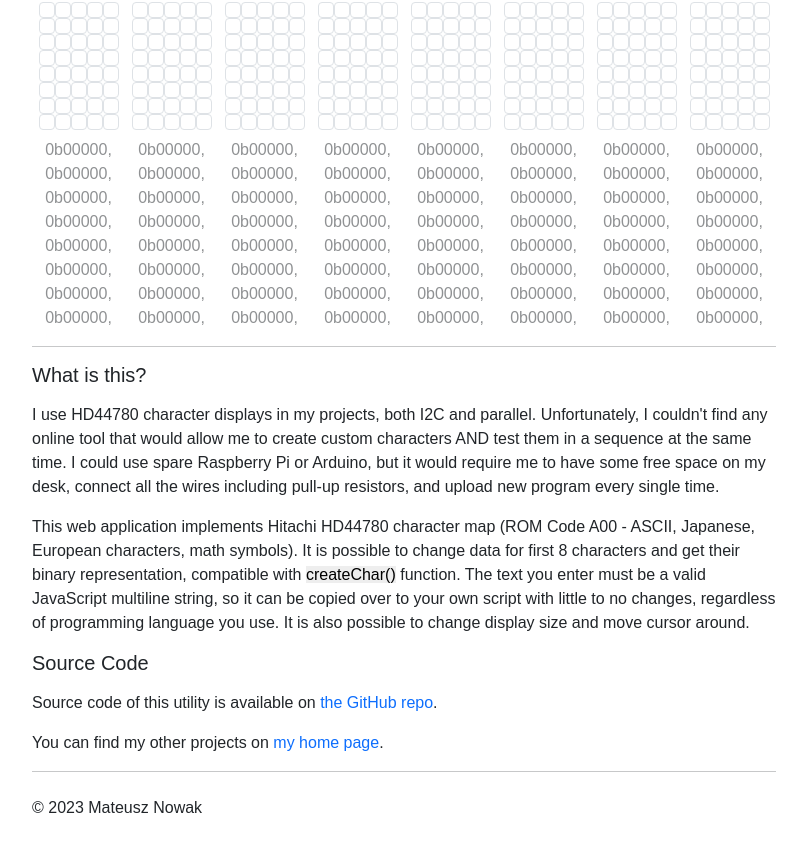
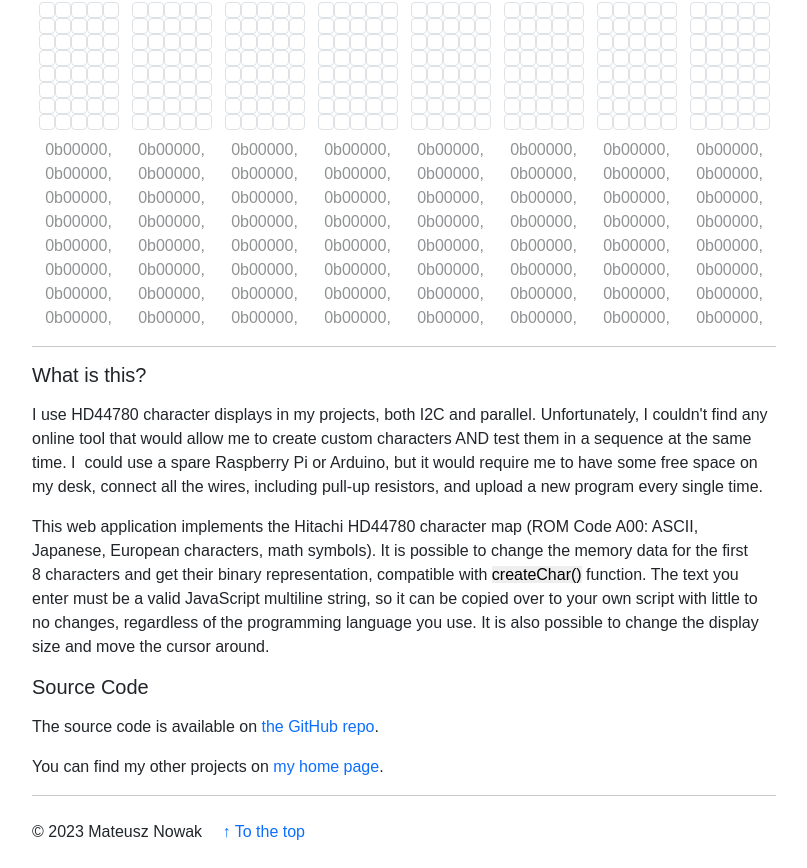
Before and after one commit to mateusznowakdev/charlcd-designer, a React (Vite) app: page / in a window 1280 px wide. Shown: the part 609-1477 px from the top of the page, without its empty margins (236-1043 px from the left). Before the commit the page ends 1453 px from the top, so only its background shows below. Built offline with nearby package versions, Linux system fonts and the light colour scheme; a web font is replaced by a local one.

Commit message:
Update page structure to match the home page

```diff
--- a/index.html
+++ b/index.html
@@ -1,19 +1,17 @@
 <!doctype html>
 <html lang="en">
   <head>
-    <meta charset="UTF-8" />
+    <meta charset="utf-8" />
     <meta
       name="description"
       content="Create custom characters for HD44780 and test live in a sequence on a freely resizable canvas"
     />
     <meta name="viewport" content="width=device-width, initial-scale=1.0" />
-    <title>Character LCD Designer</title>
+    <title>Character LCD Designer &mdash; Mateusz Nowak</title>
   </head>
   <body>
     <header class="container-fluid my-4">
-      <a class="home" href="https://mateusznowak.dev" target="_blank"
-        >Back to Home Page</a
-      >
+      <a class="home" href="https://mateusznowak.dev">Back to Home Page</a>
       <h1>Character LCD Designer</h1>
     </header>
     <main class="container-fluid my-4">
@@ -22,39 +20,44 @@
       <hr />
       <h2>What is this?</h2>
       <p>
-        I use HD44780 character displays in my projects, both I2C and parallel.
-        Unfortunately, I couldn't find any online tool that would allow me to
-        create custom characters AND test them in a sequence at the same time. I
-        could use spare Raspberry Pi or Arduino, but it would require me to have
-        some free space on my desk, connect all the wires including pull-up
-        resistors, and upload new program every single time.
+        I&nbsp;use HD44780 character displays in my projects, both I2C and
+        parallel. Unfortunately, I&nbsp;couldn't find any online tool that would
+        allow me to create custom characters AND test them in a&nbsp;sequence at
+        the same time. I&nbsp; could use a&nbsp;spare Raspberry Pi or Arduino,
+        but it would require me to have some free space on my desk, connect all
+        the wires, including pull-up resistors, and upload a&nbsp;new program
+        every single time.
       </p>
       <p>
-        This web application implements Hitachi HD44780 character map (ROM Code
-        A00 - ASCII, Japanese, European characters, math symbols). It is
-        possible to change data for first 8 characters and get their binary
-        representation, compatible with <code>createChar()</code> function. The
-        text you enter must be a valid JavaScript multiline string, so it can be
-        copied over to your own script with little to no changes, regardless of
-        programming language you use. It is also possible to change display size
-        and move cursor around.
+        This web application implements the Hitachi HD44780 character map (ROM
+        Code A00: ASCII, Japanese, European characters, math symbols). It is
+        possible to change the memory data for the first 8&nbsp;characters and
+        get their binary representation, compatible with
+        <code>createChar()</code> function. The text you enter must be
+        a&nbsp;valid JavaScript multiline string, so it can be copied over to
+        your own script with little to no changes, regardless of the programming
+        language you use. It is also possible to change the display size and
+        move the cursor around.
       </p>
       <h2>Source Code</h2>
       <p>
-        Source code of this utility is available on
+        The source code is available on
         <a
           href="https://github.com/mateusznowakdev/charlcd-designer"
+          rel="noopener"
           target="_blank"
           >the GitHub repo</a
         >.
       </p>
       <p>
         You can find my other projects on
-        <a href="https://mateusznowak.dev" target="_blank">my home page</a>.
+        <a href="https://mateusznowak.dev">my home page</a>.
       </p>
       <hr />
     </main>
-    <footer class="container-fluid my-4">&copy; 2023 Mateusz Nowak</footer>
+    <footer class="container-fluid my-4">
+      &copy; 2023 Mateusz Nowak <a class="top" href="#">To the top</a>
+    </footer>
     <script type="module" src="/src/main.jsx"></script>
   </body>
 </html>
--- a/src/main.css
+++ b/src/main.css
@@ -17,6 +17,11 @@ a {
 
 a.home::before {
   content: "← ";
+}
+
+a.top::before {
+  content: "↑ ";
+  padding-left: 1rem;
 }
 
 body {
```
